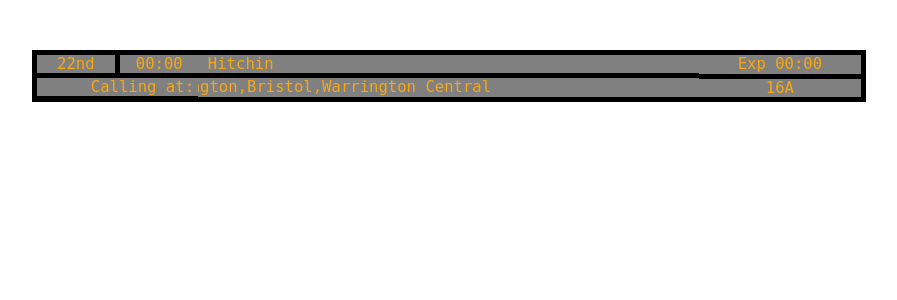
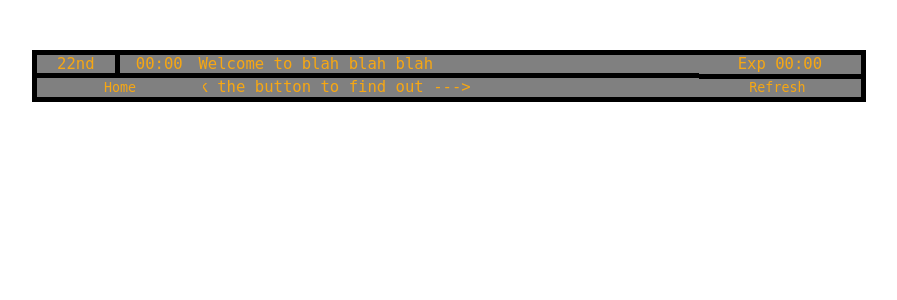
Before and after one commit to Mxtt-smith/DepartureDashboardApp, a Flask app: template templates/uitest.html in a window 1280 px wide. Shown: the top 300 px of the page, without its empty margins (176-1073 px from the left). Run offline with Flask 3, Linux system fonts and the light colour scheme; the template is opened without the code that fills it, so the values that code supplies are empty.

Commit message:
Happy with look

```diff
--- a/templates/uitest.html
+++ b/templates/uitest.html
@@ -7,6 +7,8 @@
     <title>Test</title>
 </head>
 <body>
+    <div class="options">
+        <form id="stationSelector" action="{{ url_for('handle_options') }}" method="POST">
             <div class="baseBoard">
                 <div class="leftThird">
                     <div class="leftThirdSplit">
@@ -17,17 +19,15 @@
                             00:00
                         </div>
                     </div>
-                        <div class="callingAt">
-                        Calling at:&nbsp;
-                        </div>
+                    <button class="homeButton" type="submit" value="Home" name="button">Home</button>
                 </div>
                 <div class="middle">
                        <div class="destination">
-                            &nbsp;Hitchin
+                            Welcome to blah blah blah
                        </div>
                     <div class="textContainer">
                         <div class="scrollingText">
-                                &nbsp;York,Darlington,Bristol,Warrington Central
+                            &nbsp;&nbsp;&nbsp;&nbsp;&nbsp;&nbsp;&nbsp;Click the button to find out ---&gt;
                         </div>
                     </div>
                 </div>
@@ -35,17 +35,53 @@
                     <div class="expected">
                         Exp 00:00
                     </div>
-                        <div class="platform">
-                            16A
+                    <button class="searchButton" type="submit" value="{{ session.get('currentStation')}}" name="button">Refresh</button>
                 </div>
-
-                    </div>
-
-                </div>
+        </form>
     </div>
     <style>
 *{
     font-family: monospace;
+}
+.leftThird .homeButton{
+    position: relative;
+    left: 5px;
+    width : 100%;
+    height: 18.67px;
+    margin-top: 5px;
+    text-align: center;
+    background-color: grey;
+    z-index: 100;
+    color:rgb(247, 167, 18);
+    overflow: hidden;
+    width: 100%;
+    min-width: 95px;
+    margin-bottom: 5px;
+    border-top: 0px;
+    border-bottom: 0px;
+    border-left: 0px;
+    border-right: 0px;
+    bottom:5px;
+}
+.rightThird .searchButton{
+    position: relative;
+    margin-right: 5px;
+    background-color: grey;
+    z-index: 100;
+    color:rgb(247, 167, 18);
+    bottom:0px;
+    margin-top: 5px;
+    height: 18.67px;
+    padding-top: 0px;
+    padding-left: 0px;
+    padding-bottom: 0px;
+    padding-right: 0px;
+    width: 100%;
+    border-top: 0px;
+    border-bottom: 0px;
+    border-left: 0px;
+    border-right: 0px;
+    right: 5px;
 }
 .baseBoard{
     display: flex;
```
Lines whose indentation alone changed are shown as unchanged.
